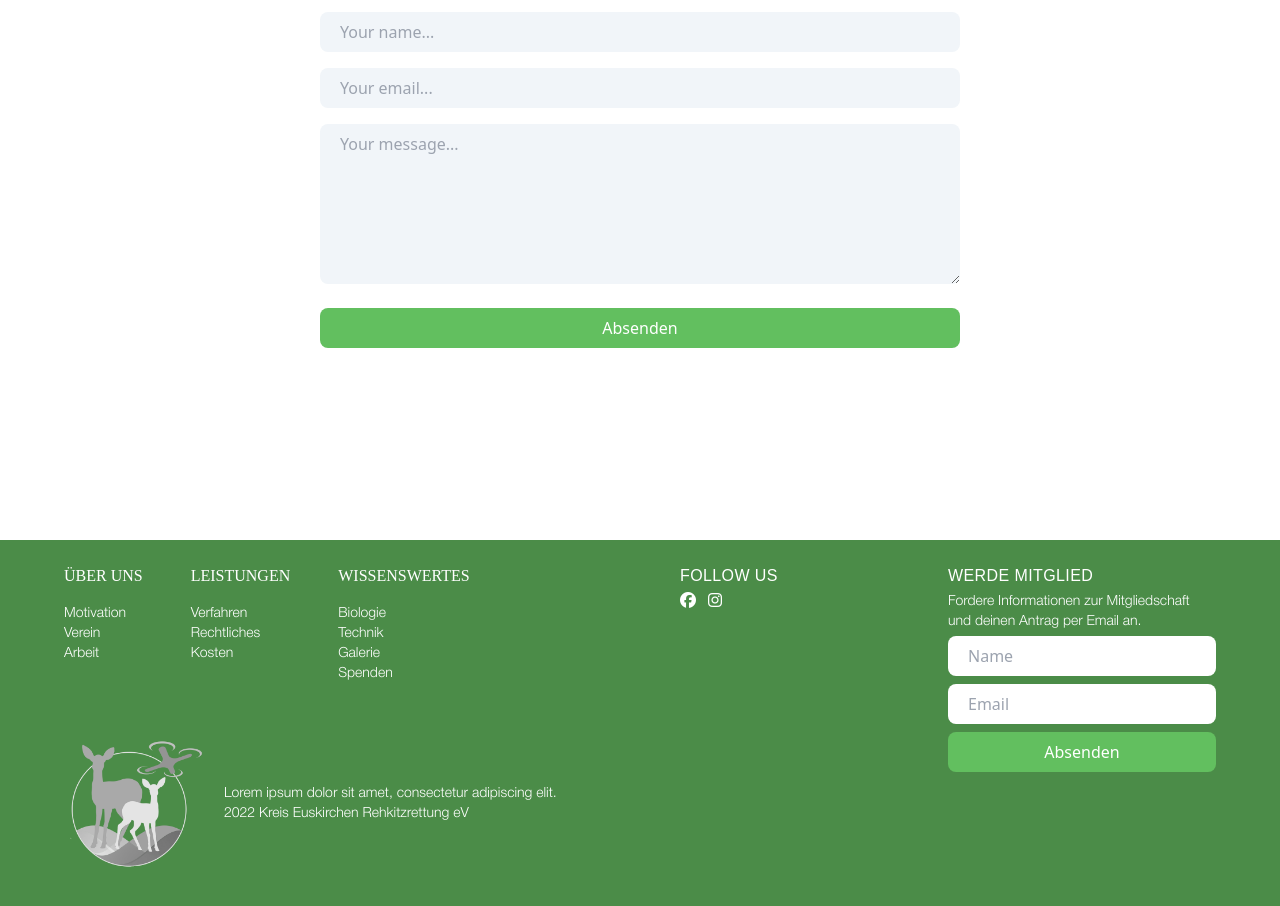
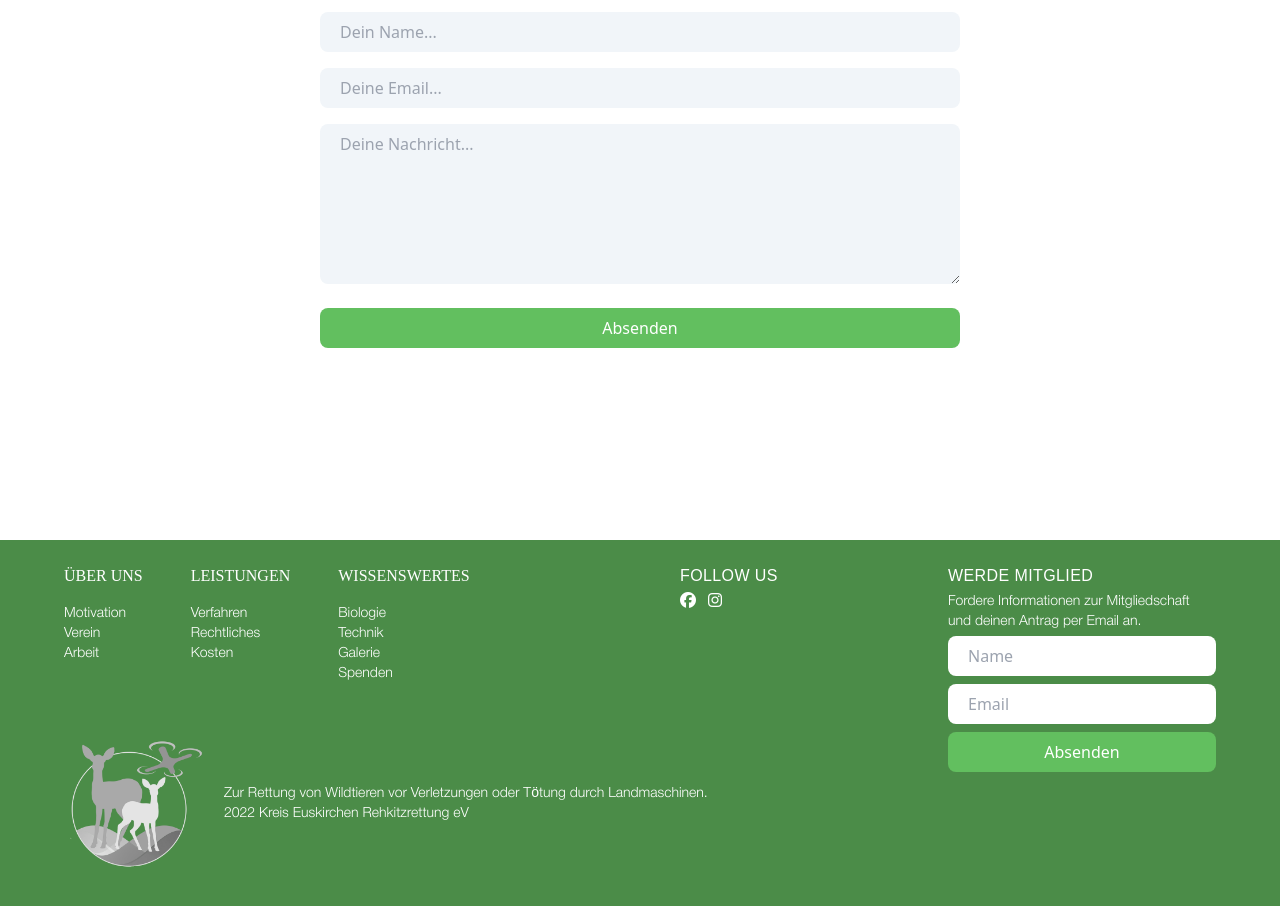
Before and after one commit to Anjacodes/Kitzrettung_UI, a React (Vite) app: page /kontakt in a window 1280 px wide. Shown: the part 780-1686 px from the top of the page. Built offline with nearby package versions, Linux system fonts and the light colour scheme; a web font is replaced by a local one.

Commit message:
Fix Form Data Submit

```diff
--- a/src/components/Kontakt/ContactForm.jsx
+++ b/src/components/Kontakt/ContactForm.jsx
@@ -1,25 +1,20 @@
 import React from 'react'
-import { useState } from 'react'
 
 function ContactForm() {
 
-  const [name, setName] = useState('')
-  const [email, setEmail] = useState('');
-  const [message, setMessage] = useState('');
-
-  const handleSubmit = () => {
-    setName('');
-    setEmail('');
-    setMessage('');
+  window.onbeforeunload = () => {
+    for(const form of document.getElementsByTagName('form')) {
+      form.reset();
+    }
   }
 
   return (
-    <form className="text-center flex flex-col text-base items-center w-full my-48" action="https://formspree.io/f/mdojkowl" method="POST" onSubmit={handleSubmit}>
+    <form className="text-center flex flex-col text-base items-center w-full my-48" action="https://formspree.io/f/mdojkowl" method="POST">
       <h2 className='mb-4 text-2xl tracking-wide'>SCHREIBE UNS!</h2>
       <p className='w-1/2 lg:w-1/3 mb-20'>Wir bearbeiten jede Anfrage persönlich. Daher kann es bis zu 48 Stunden dauern, bis du von uns hörst. Danke für dein Verständnis!</p>
-      <input className="rounded-lg py-2 px-5 mb-4 w-1/2 bg-slate-100" type="text" name="name" placeholder='Your name...' value={name} onChange={event => {setName(event.target.value)}} required />
-      <input className="rounded-lg py-2 px-5 mb-4 w-1/2 bg-slate-100" type="email" name="email" placeholder='Your email...' value={email} onChange={event => {setEmail(event.target.value)}} required />
-      <textarea className="rounded-lg py-2 px-5 mb-4 w-1/2 bg-slate-100 h-40" name="message" type="textarea" placeholder='Your message...' value={message} onChange={event => {setMessage(event.target.value)}} required />
+      <input className="contact rounded-lg py-2 px-5 mb-4 w-1/2 bg-slate-100" type="text" name="name" placeholder='Dein Name...' required />
+      <input className="contact rounded-lg py-2 px-5 mb-4 w-1/2 bg-slate-100" type="email" name="email" placeholder='Deine Email...' required />
+      <textarea className="contact rounded-lg py-2 px-5 mb-4 w-1/2 bg-slate-100 h-40" name="message" type="textarea" placeholder='Deine Nachricht...' required />
       <div className="g-recaptcha" data-sitekey="6LfZmX0hAAAAAPRqwlBGUIlqKnDJ9KSL-JS5xxa5"></div>
       <button type="submit" className="bg-first mt-2 rounded-lg py-2 px-4 text-white text-base hover:bg-third w-1/2">Absenden</button>
 </form>
--- a/src/components/sharedComponents/Footer.jsx
+++ b/src/components/sharedComponents/Footer.jsx
@@ -52,7 +52,7 @@ function Footer() {
         <div className="flex items-center absolute top-80 lg:top-48">
           <Link to="/" className="hover:cursor-pointer mr-4"><img src={logo} className="w-20 lg:w-36"/></Link>
           <div>
-            <p className="text-sm hidden lg:block">Lorem ipsum dolor sit amet, consectetur adipiscing elit.</p>
+            <p className="text-sm hidden lg:block">Zur Rettung von Wildtieren vor Verletzungen oder Tötung durch Landmaschinen.</p>
             <p className="hidden lg:block mt-4 lg:mt-0 text-sm">2022 Kreis Euskirchen Rehkitzrettung eV</p>
           </div>
         </div>
--- a/src/components/sharedComponents/Form.jsx
+++ b/src/components/sharedComponents/Form.jsx
@@ -3,18 +3,16 @@ import { useState } from 'react'
 
 function Form() {
 
-  const [name, setName] = useState('');
-  const [email, setEmail] = useState('');
-
-  const handleSubmit = () => {
-    setName('');
-    setEmail('');
+  window.onbeforeunload = () => {
+    for(const form of document.getElementsByTagName('form')) {
+      form.reset();
+    }
   }
 
   return (
-    <form className="text-center flex flex-col text-base align-center lg:mb-4" action="https://formspree.io/f/xknenklz" method="POST" onSubmit={handleSubmit}>
-      <input type="text" name="name" placeholder="Name" className="rounded-lg py-2 px-5 mb-2" value={name} onChange={event => {setName(event.target.value)}} required />
-      <input type="email" name="email" placeholder="Email" className="py-2 px-5 lg:mb-0 rounded-lg" value={email} onChange={event => {setEmail(event.target.value)}} required />
+    <form className="text-center flex flex-col text-base align-center lg:mb-4" action="https://formspree.io/f/xknenklz" method="POST">
+      <input type="text" name="name" placeholder="Name" className="rounded-lg py-2 px-5 mb-2" required />
+      <input type="email" name="email" placeholder="Email" className="py-2 px-5 lg:mb-0 rounded-lg" required />
       <div className="g-recaptcha" data-sitekey="6LfZmX0hAAAAAPRqwlBGUIlqKnDJ9KSL-JS5xxa5"></div>
       <button type="submit" className="bg-first mt-2 rounded-lg py-2 px-4 text-white text-base hover:bg-fourth">Absenden</button>
     </form>
```
